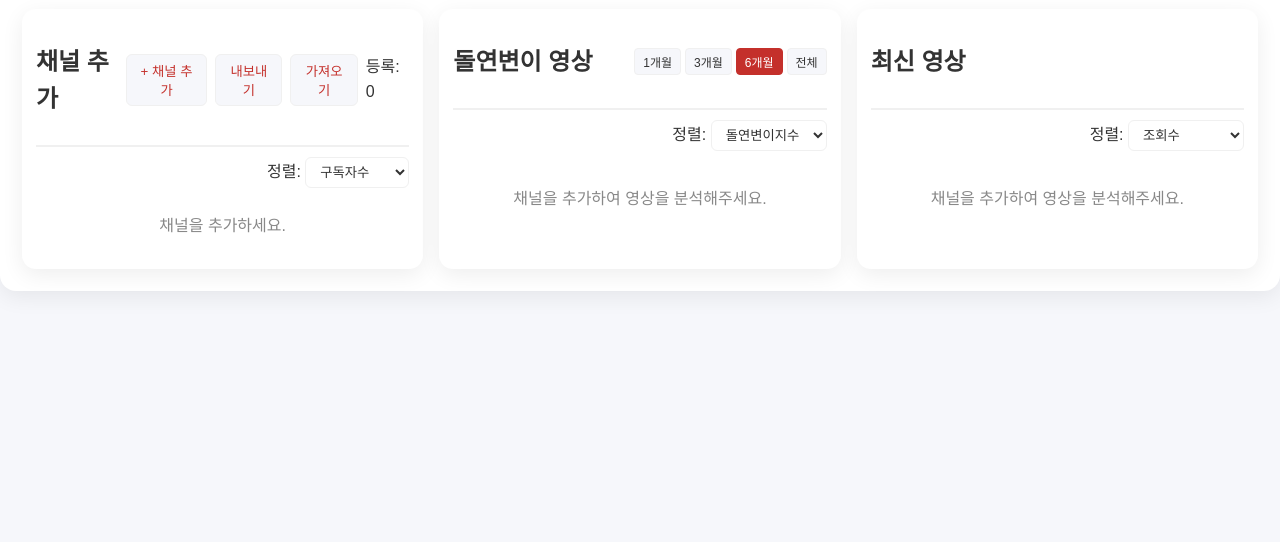
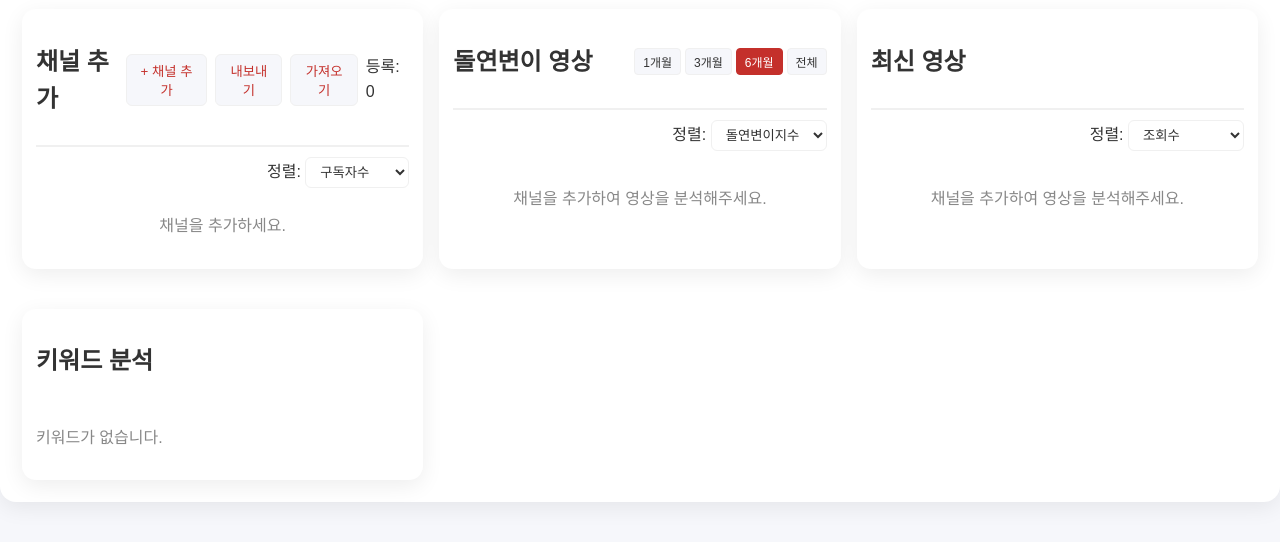
Before and after one commit to getwater-maker/youtube2, a plain HTML site: page index.html in a window 1280 px wide. Shown: the part 154-696 px from the top of the page. Drawn offline with nearby package versions, Linux system fonts and the light colour scheme; a script that the page names is missing.

Commit message:
Update index.html

```diff
--- a/index.html
+++ b/index.html
@@ -87,6 +87,15 @@
         <div id="latest-keywords" class="keywords"></div>
         <div id="latest-list" class="video-list"><p class="muted">채널을 추가하여 영상을 분석해주세요.</p></div>
       </section>
+
+      <!-- 여기에 키워드 분석 섹션 추가 -->
+      <section id="keyword-section" class="col" style="margin-top: 24px;">
+        <h2>키워드 분석</h2>
+        <div id="keyword-list" class="keywords">
+          <p class="muted">키워드가 없습니다.</p>
+        </div>
+      </section>
+    </div>
     </div>
   </div>
 
```
